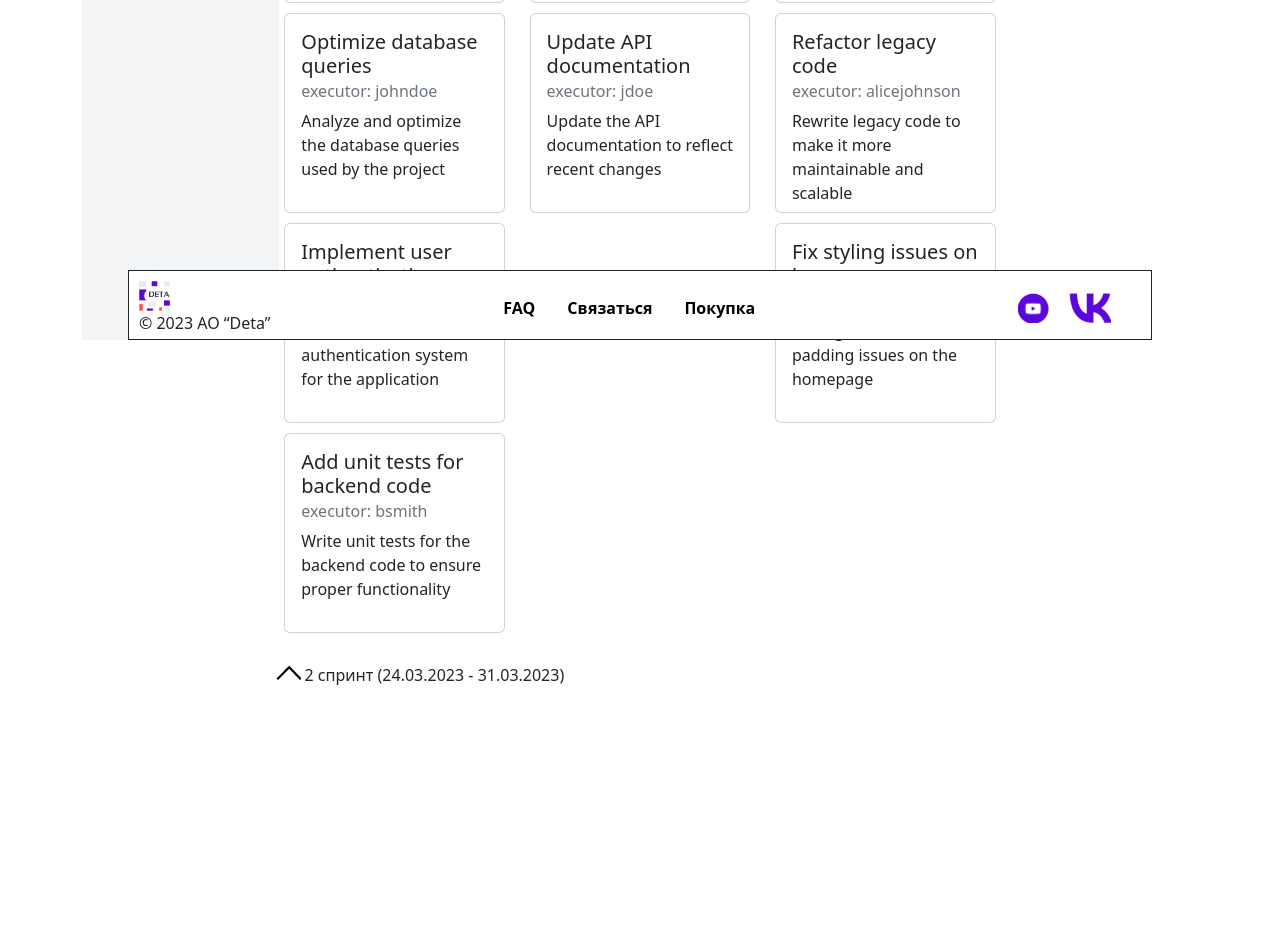
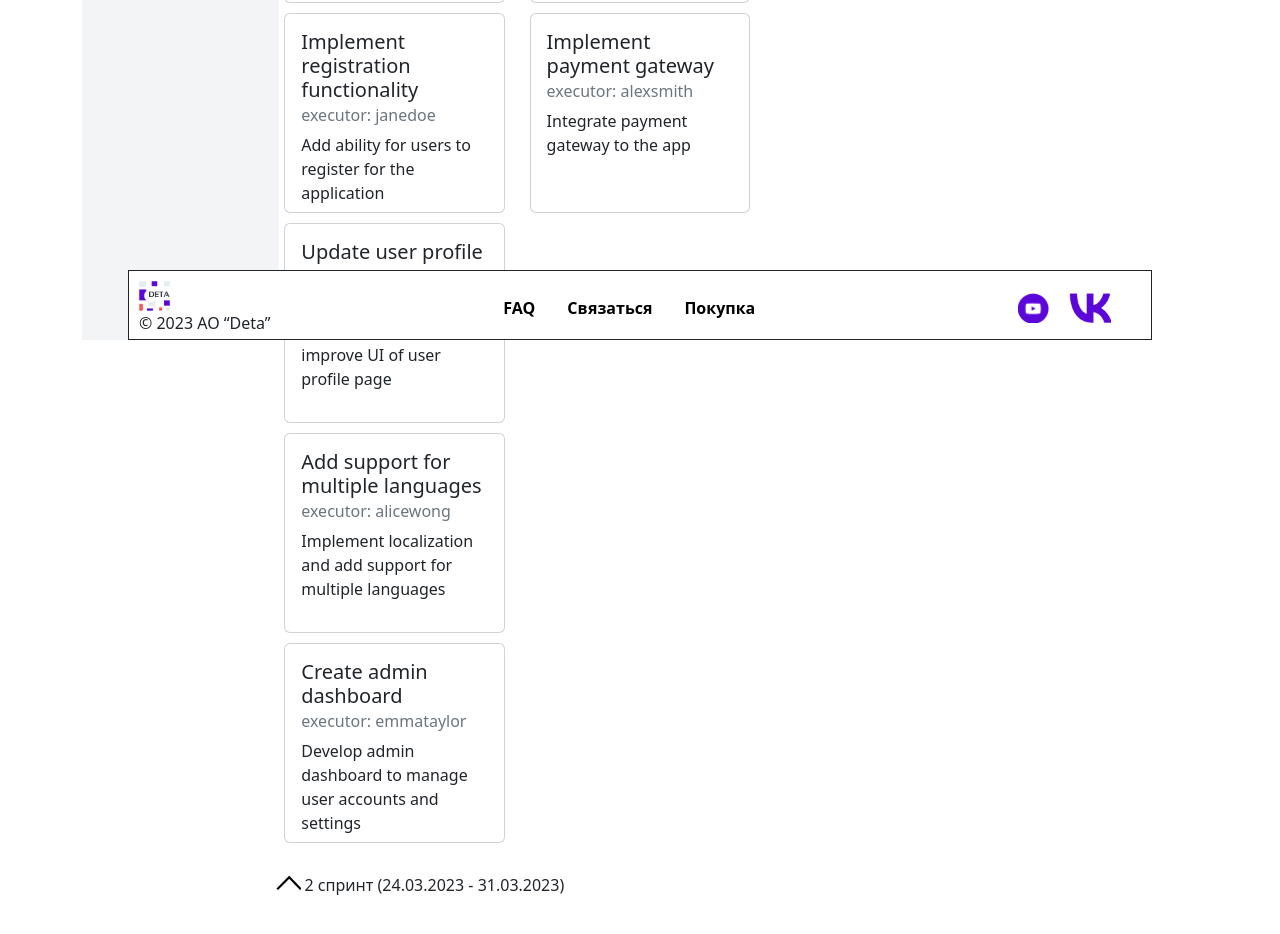
Before and after one commit to DibrovDru/Architecture.1, a React (Create React App) app in the folder frontend/my-app/: page / in a window 1280 px wide. Shown: the part 460-1394 px from the top of the page. Before the commit the page ends 1243 px from the top, so only its background shows below. Built offline with nearby package versions, Linux system fonts and the light colour scheme.

Commit message:
fix sprint

```diff
--- a/frontend/my-app/src/store/data.json
+++ b/frontend/my-app/src/store/data.json
@@ -92,8 +92,8 @@
   "tasks": [
     {
       "id": 1,
-      "name": "Design UI for new project",
-      "description": "Create a modern and user-friendly design for a new project",
+      "name": "Implement login functionality",
+      "description": "Add ability for users to log in to the application",
       "type": 0,
       "creator": {
         "id": 1,
@@ -108,24 +108,50 @@
         "login": "janedoe"
       },
       "sprint": {
-        "id": 2,
-        "name": "Sprint 2",
-        "timestamp": "2023-05-05T12:00:00Z",
-        "is_actual": false,
-        "description": "This is Sprint 2",
-        "n_days": 10
+        "id": 1,
+        "name": "Sprint 1",
+        "date_start": "2022-01-01",
+        "date_end": "2022-01-14",
+        "is_actual": true,
+        "description": "First sprint of the project"
       }
     },
     {
       "id": 2,
-      "name": "Implement login functionality",
-      "description": "Implement a secure login system with password hashing and email verification",
-      "type": 1,
+      "name": "Implement registration functionality",
+      "description": "Add ability for users to register for the application",
+      "type": 0,
       "creator": {
+        "id": 1,
+        "name": "John",
+        "surname": "Doe",
+        "login": "johndoe"
+      },
+      "executor": {
         "id": 2,
         "name": "Jane",
         "surname": "Doe",
         "login": "janedoe"
+      },
+      "sprint": {
+        "id": 1,
+        "name": "Sprint 1",
+        "date_start": "2022-01-01",
+        "date_end": "2022-01-14",
+        "is_actual": true,
+        "description": "First sprint of the project"
+      }
+    },
+    {
+      "id": 3,
+      "name": "Create homepage design",
+      "description": "Design the layout and structure of the homepage",
+      "type": 1,
+      "creator": {
+        "id": 1,
+        "name": "John",
+        "surname": "Doe",
+        "login": "johndoe"
       },
       "executor": {
         "id": 3,
@@ -134,194 +160,116 @@
         "login": "bobsmith"
       },
       "sprint": {
-        "id": 3,
-        "name": "Sprint 3",
-        "timestamp": "2023-05-05T12:00:00Z",
+        "id": 2,
+        "name": "Sprint 2",
+        "date_start": "2022-01-15",
+        "date_end": "2022-01-28",
         "is_actual": false,
-        "description": "This is Sprint 2",
-        "n_days": 10
+        "description": "Second sprint of the project"
       }
     },
     {
-      "id": 3,
-      "name": "Write API documentation",
-      "description": "Create detailed documentation for the project's API endpoints",
-      "type": 2,
+      "id": 4,
+      "name": "Update user profile page",
+      "description": "Add new fields and improve UI of user profile page",
+      "type": 0,
+      "creator": {
+        "id": 2,
+        "name": "Emma",
+        "surname": "Taylor",
+        "login": "emmataylor"
+      },
+      "executor": {
+        "id": 3,
+        "name": "Bob",
+        "surname": "Lee",
+        "login": "boblee"
+      },
+      "sprint": {
+        "id": 3,
+        "name": "Sprint 3",
+        "date_start": "2022-02-01",
+        "date_end": "2022-02-14",
+        "is_actual": true,
+        "description": "Third sprint of the project"
+      }
+    },
+    {
+      "id": 5,
+      "name": "Implement payment gateway",
+      "description": "Integrate payment gateway to the app",
+      "type": 1,
+      "creator": {
+        "id": 4,
+        "name": "Alice",
+        "surname": "Wong",
+        "login": "alicewong"
+      },
+      "executor": {
+        "id": 1,
+        "name": "Alex",
+        "surname": "Smith",
+        "login": "alexsmith"
+      },
+      "sprint": {
+        "id": 4,
+        "name": "Sprint 4",
+        "date_start": "2022-02-15",
+        "date_end": "2022-02-28",
+        "is_actual": true,
+        "description": "Fourth sprint of the project"
+      }
+    },
+    {
+      "id": 6,
+      "name": "Add support for multiple languages",
+      "description": "Implement localization and add support for multiple languages",
+      "type": 0,
       "creator": {
         "id": 3,
         "name": "Bob",
-        "surname": "Smith",
-        "login": "bobsmith"
+        "surname": "Lee",
+        "login": "boblee"
       },
       "executor": {
         "id": 4,
         "name": "Alice",
-        "surname": "Johnson",
-        "login": "alicejohnson"
+        "surname": "Wong",
+        "login": "alicewong"
       },
       "sprint": {
         "id": 4,
         "name": "Sprint 4",
-        "timestamp": "2023-05-05T12:00:00Z",
-        "is_actual": false,
-        "description": "This is Sprint 2",
-        "n_days": 10
+        "date_start": "2022-02-15",
+        "date_end": "2022-02-28",
+        "is_actual": true,
+        "description": "Fourth sprint of the project"
       }
     },
     {
-      "id": 4,
-      "name": "Optimize database queries",
-      "description": "Analyze and optimize the database queries used by the project",
+      "id": 7,
+      "name": "Create admin dashboard",
+      "description": "Develop admin dashboard to manage user accounts and settings",
       "type": 0,
       "creator": {
-        "id": 4,
-        "name": "Alice",
-        "surname": "Johnson",
-        "login": "alicejohnson"
+        "id": 1,
+        "name": "Alex",
+        "surname": "Smith",
+        "login": "alexsmith"
       },
       "executor": {
-        "id": 1,
-        "name": "John",
-        "surname": "Doe",
-        "login": "johndoe"
+        "id": 2,
+        "name": "Emma",
+        "surname": "Taylor",
+        "login": "emmataylor"
       },
       "sprint": {
         "id": 5,
         "name": "Sprint 5",
-        "timestamp": "2023-05-05T12:00:00Z",
-        "is_actual": false,
-        "description": "This is Sprint 2",
-        "n_days": 10
-      }
-    },
-    {
-      "id": 6,
-      "name": "Refactor legacy code",
-      "description": "Rewrite legacy code to make it more maintainable and scalable",
-      "type": 2,
-      "creator": {
-        "id": 2,
-        "name": "Jane",
-        "surname": "Doe",
-        "login": "janedoe"
-      },
-      "executor": {
-        "id": 4,
-        "name": "Alice",
-        "surname": "Johnson",
-        "login": "alicejohnson"
-      },
-      "sprint": {
-        "id": 6,
-        "name": "Sprint 6",
-        "timestamp": "2023-05-05T12:00:00Z",
-        "is_actual": false,
-        "description": "This is Sprint 2",
-        "n_days": 10
-      }
-    },
-    {
-      "id": 7,
-      "name": "Implement user authentication",
-      "description": "Create a secure authentication system for the application",
-      "type": 0,
-      "creator": {
-        "id": 1,
-        "name": "John",
-        "surname": "Doe",
-        "login": "jdoe"
-      },
-      "executor": {
-        "id": 2,
-        "name": "Jane",
-        "surname": "Doe",
-        "login": "jane"
-      },
-      "sprint": {
-        "id": 7,
-        "name": "Sprint 7",
-        "timestamp": "2023-05-05T12:00:00Z",
-        "is_actual": false,
-        "description": "This is Sprint 2",
-        "n_days": 10
-      }
-    },
-    {
-      "id": 9,
-      "name": "Fix styling issues on homepage",
-      "description": "Fix alignment and padding issues on the homepage",
-      "type": 2,
-      "creator": {
-        "id": 3,
-        "name": "Bob",
-        "surname": "Smith",
-        "login": "bsmith"
-      },
-      "executor": {
-        "id": 1,
-        "name": "John",
-        "surname": "Doe",
-        "login": "jdoe"
-      },
-      "sprint": {
-        "id": 8,
-        "name": "Sprint 8",
-        "timestamp": "2023-05-05T12:00:00Z",
-        "is_actual": false,
-        "description": "This is Sprint 2",
-        "n_days": 10
-      }
-    },
-    {
-      "id": 10,
-      "name": "Add unit tests for backend code",
-      "description": "Write unit tests for the backend code to ensure proper functionality",
-      "type": 0,
-      "creator": {
-        "id": 1,
-        "name": "John",
-        "surname": "Doe",
-        "login": "jdoe"
-      },
-      "executor": {
-        "id": 3,
-        "name": "Bob",
-        "surname": "Smith",
-        "login": "bsmith"
-      },
-      "sprint": {
-        "id": 9,
-        "name": "Sprint 9",
-        "timestamp": "2023-05-05T12:00:00Z",
-        "is_actual": false,
-        "description": "This is Sprint 2",
-        "n_days": 10
-      }
-    },
-    {
-      "id": 11,
-      "name": "Update API documentation",
-      "description": "Update the API documentation to reflect recent changes",
-      "type": 1,
-      "creator": {
-        "id": 2,
-        "name": "Jane",
-        "surname": "Doe",
-        "login": "jane"
-      },
-      "executor": {
-        "id": 1,
-        "name": "John",
-        "surname": "Doe",
-        "login": "jdoe"
-      },
-      "sprint": {
-        "id": 10,
-        "name": "Sprint 10",
-        "timestamp": "2023-05-05T12:00:00Z",
+        "date_start": "2022-03-01",
+        "date_end": "2022-03-14",
         "is_actual": true,
-        "description": "This is Sprint 2",
-        "n_days": 10
+        "description": "Fifth sprint of the project"
       }
     }
   ],
@@ -329,83 +277,150 @@
     {
       "id": 1,
       "name": "Sprint 1",
-      "timestamp": "2023-04-26T12:00:00Z",
-      "is_actual": true,
-      "description": "This is Sprint 1",
-      "n_days": 7
+      "date_start": "2022-01-01",
+      "date_end": "2022-01-14",
+      "is_actual": false,
+      "description": "First sprint of the project"
     },
     {
       "id": 2,
       "name": "Sprint 2",
-      "timestamp": "2023-05-05T12:00:00Z",
+      "date_start": "2022-01-15",
+      "date_end": "2022-01-31",
       "is_actual": false,
-      "description": "This is Sprint 2",
-      "n_days": 10
+      "description": "Second sprint of the project"
     },
     {
       "id": 3,
       "name": "Sprint 3",
-      "timestamp": "2023-05-16T12:00:00Z",
+      "date_start": "2022-02-01",
+      "date_end": "2022-02-14",
       "is_actual": true,
-      "description": "This is Sprint 3",
-      "n_days": 5
+      "description": "Third sprint of the project"
+    },
+    {
+      "id": 4,
+      "name": "Sprint 4",
+      "date_start": "2022-02-15",
+      "date_end": "2022-02-28",
+      "is_actual": true,
+      "description": "Fourth sprint of the project"
+    },
+    {
+      "id": 5,
+      "name": "Sprint 5",
+      "date_start": "2022-03-01",
+      "date_end": "2022-03-14",
+      "is_actual": true,
+      "description": "Fifth sprint of the project"
+    },
+    {
+      "id": 6,
+      "name": "Sprint 6",
+      "date_start": "2022-03-15",
+      "date_end": "2022-03-31",
+      "is_actual": false,
+      "description": "Sixth sprint of the project"
+    },
+    {
+      "id": 7,
+      "name": "Sprint 7",
+      "date_start": "2022-04-01",
+      "date_end": "2022-04-14",
+      "is_actual": true,
+      "description": "Seventh sprint of the project"
+    },
+    {
+      "id": 8,
+      "name": "Sprint 8",
+      "date_start": "2022-04-15",
+      "date_end": "2022-04-30",
+      "is_actual": false,
+      "description": "Eighth sprint of the project"
+    },
+    {
+      "id": 9,
+      "name": "Sprint 9",
+      "date_start": "2022-05-01",
+      "date_end": "2022-05-14",
+      "is_actual": false,
+      "description": "Ninth sprint of the project"
+    },
+    {
+      "id": 10,
+      "name": "Sprint 10",
+      "date_start": "2022-05-15",
+      "date_end": "2022-05-31",
+      "is_actual": false,
+      "description": "Tenth sprint of the project"
     }
   ],
   "comments": [
     {
       "id": 1,
-      "timestamp": "2023-04-26T12:00:00Z",
+      "timestamp": "2022-04-05T14:30:00Z",
       "author": {
         "id": 1,
         "name": "John",
         "surname": "Doe",
-        "login": "johndoe"
+        "login": "jdoe"
       },
       "text": "This is the first comment."
     },
     {
       "id": 2,
-      "timestamp": "2023-04-27T10:30:00Z",
+      "timestamp": "2022-04-06T09:15:00Z",
       "author": {
         "id": 2,
         "name": "Jane",
-        "surname": "Smith",
-        "login": "janesmith"
+        "surname": "Doe",
+        "login": "jadoe"
       },
-      "text": "Here is the second comment."
+      "text": "This is the second comment."
     },
     {
       "id": 3,
-      "timestamp": "2023-04-28T15:45:00Z",
+      "timestamp": "2022-04-07T16:45:00Z",
       "author": {
         "id": 3,
-        "name": "Alex",
-        "surname": "Johnson",
-        "login": "alexjohnson"
+        "name": "Bob",
+        "surname": "Smith",
+        "login": "bsmith"
       },
       "text": "This is the third comment."
     },
     {
       "id": 4,
-      "timestamp": "2023-04-29T09:15:00Z",
+      "timestamp": "2022-05-01T10:30:00Z",
       "author": {
         "id": 4,
-        "name": "Emily",
+        "name": "Alice",
         "surname": "Brown",
-        "login": "emilybrown"
+        "login": "abrown"
       },
-      "text": "Here is the fourth comment."
+      "text": "This is the fourth comment."
     },
     {
       "id": 5,
-      "timestamp": "2023-04-30T14:20:00Z",
+      "timestamp": "2022-05-03T16:00:00Z",
       "author": {
         "id": 5,
-        "name": "Michael",
-        "surname": "Wilson",
-        "login": "michaelwilson"
+        "name": "Charlie",
+        "surname": "Green",
+        "login": "cgreen"
       },
       "text": "This is the fifth comment."
+    },
+    {
+      "id": 6,
+      "timestamp": "2022-05-05T11:45:00Z",
+      "author": {
+        "id": 6,
+        "name": "Eve",
+        "surname": "Black",
+        "login": "eblack"
+      },
+      "text": "This is the sixth comment."
     }
   ]
 }
--- a/frontend/my-app/src/store/store.ts
+++ b/frontend/my-app/src/store/store.ts
@@ -64,5 +64,4 @@ export default class Store {
             console.log(e.response?.data?.message);
         }
     }
-
 }
--- a/frontend/my-app/src/types/index.ts
+++ b/frontend/my-app/src/types/index.ts
@@ -52,10 +52,10 @@ export interface Comment {
 export interface Sprint {
     id: number,
     name: string,
-    timestamp: string,
+    date_start: string,
+    date_end: string,
     is_actual: boolean,
     description: string,
-    n_days: number
 }
 
 export interface Error {
```
Also changed, not shown: frontend/my-app/src/components/SprintCard.tsx (+7 -7 lines), frontend/my-app/src/pages/main_sprints_page/SprintsPage.tsx (+4 -4 lines).
